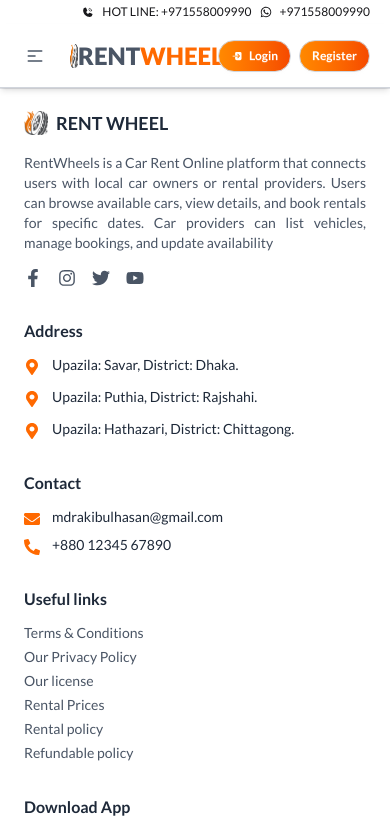
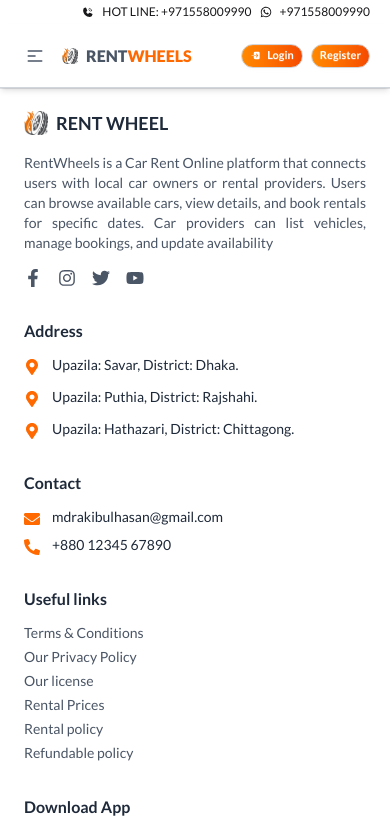
Before and after one commit to mdrakibulhasanparvej/B12-A10-RentWheel, a React (Vite) app: page /auth in a window 390 px wide. Shown: the top 829 px of the page. Built offline with nearby package versions, Linux system fonts and the light colour scheme; no server answers.

Commit message:
responsive update

```diff
--- a/src/Components/Navbar.jsx
+++ b/src/Components/Navbar.jsx
@@ -1,4 +1,4 @@
-import React, { useContext } from "react";
+import React, { useContext, useEffect, useState } from "react";
 import { Link, NavLink } from "react-router";
 import { PiCarSimpleFill, PiPhoneCallFill } from "react-icons/pi";
 import {
@@ -19,6 +19,17 @@ import { toast } from "react-toastify";
 
 const Navbar = () => {
   const { user, logout } = useContext(AuthContext);
+  const [theme, setTheme] = useState(localStorage.getItem("theme") || "light");
+
+  useEffect(() => {
+    const html = document.querySelector("html");
+    html.setAttribute("data-theme", theme);
+    localStorage.setItem("theme", theme);
+  }, [theme]);
+
+  const handleTheme = (checked) => {
+    setTheme(checked ? "dark" : "light");
+  };
 
   const handleLogout = () => {
     logout()
@@ -179,7 +190,7 @@ const Navbar = () => {
 
       <div className="navbar sticky top-0 z-50 bg-base-100 pr-5 md:px-10 text-gray-600 border-b border-gray-300 shadow-md">
         <div className="navbar-start">
-          <div className="dropdown pr-2 ">
+          <div className="dropdown ">
             <div
               tabIndex={0}
               role="button"
@@ -208,11 +219,11 @@ const Navbar = () => {
               {links}
             </ul>
           </div>
-          <Link to="/" className="text-2xl flex items-center font-extrabold">
+          <Link to="/" className="md:text-2xl flex items-center font-extrabold">
             <span>
               <img
                 src="/logo.png"
-                className="w-6 h-6 mr-2"
+                className="w-4 h-4  md:w-6 md:h-6 mr-6 md:mr-2"
                 alt="rent_wheels_logo"
               />
             </span>
@@ -254,18 +265,12 @@ const Navbar = () => {
                 {links2}
 
                 <input
-                  // onChange={(e) => handleTheme(e.target.checked)}
+                  onChange={(e) => handleTheme(e.target.checked)}
                   type="checkbox"
-                  // defaultChecked={localStorage.getItem("theme") === "dark"}
+                  defaultChecked={localStorage.getItem("theme") === "dark"}
                   className="toggle"
                 />
 
-                <li>
-                  <a>
-                    {" "}
-                    <FaGear /> Settings
-                  </a>
-                </li>
                 <li>
                   <button
                     onClick={handleLogout}
@@ -280,13 +285,13 @@ const Navbar = () => {
             <div className="flex gap-2">
               <Link
                 to="/auth/login"
-                className="btn rounded-full border-gray-300  btn-sm bg-gradient-to-r from-orange-400 to-orange-600 text-white"
+                className="btn rounded-full border-gray-300 btn-xs sm:btn-sm bg-gradient-to-r from-orange-400 to-orange-600 text-white"
               >
                 <IoLogIn /> Login
               </Link>
               <Link
                 to="/auth/Signup"
-                className="btn rounded-full border-gray-300  btn-sm bg-gradient-to-r from-orange-400 to-orange-600 text-white"
+                className="btn rounded-full border-gray-300 btn-xs sm:btn-sm bg-gradient-to-r from-orange-400 to-orange-600 text-white"
               >
                 Register
               </Link>
```
